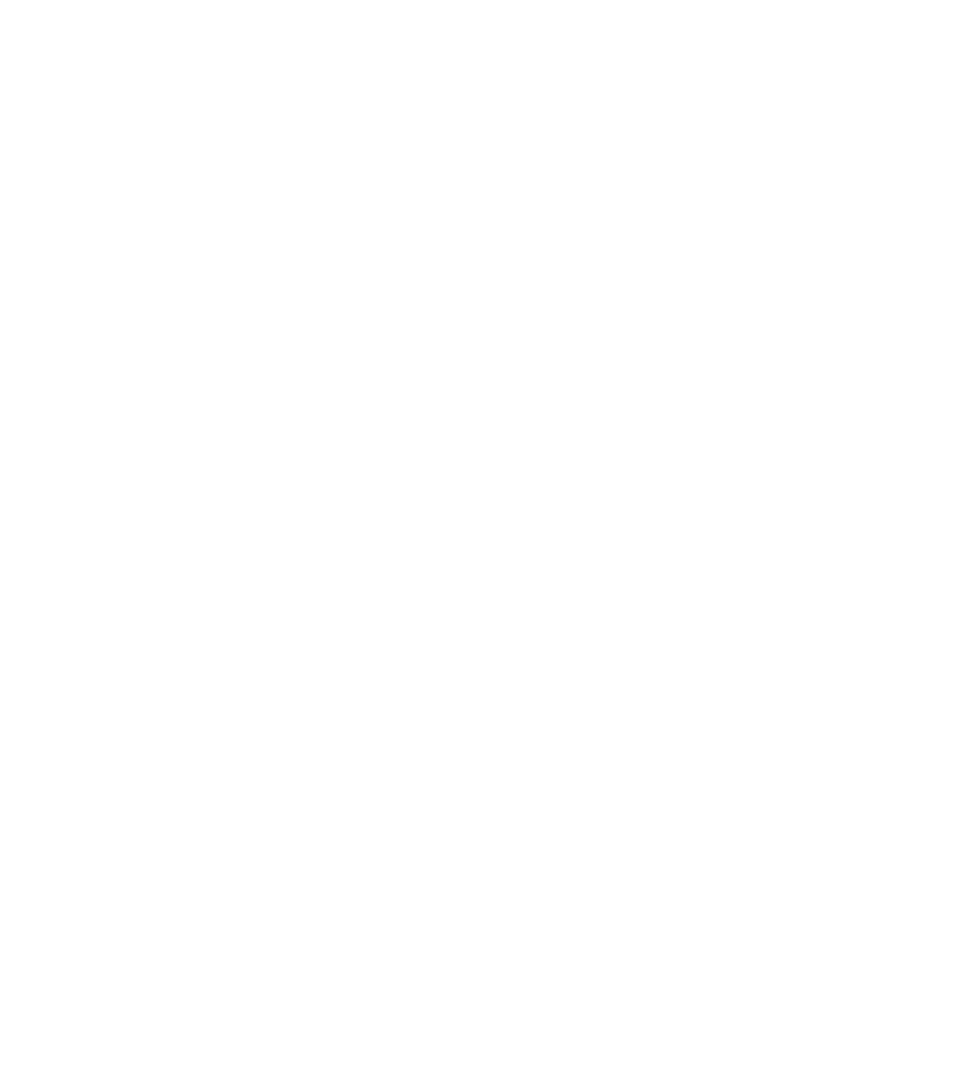
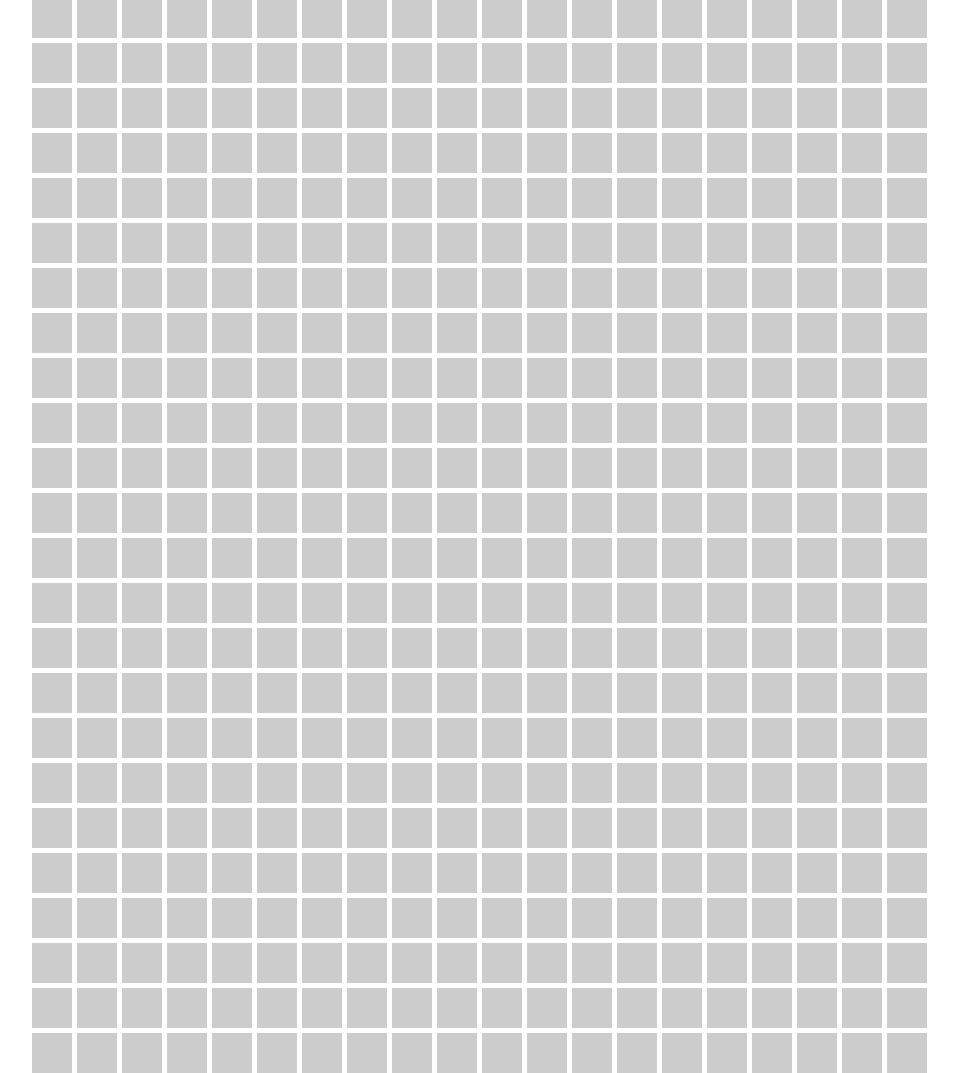
Before and after one commit to acciojob/Color-board-manishloginn, a website: page main.html in a window 1280 px wide. Shown: the top 1073 px of the page, without its empty margins (161-1119 px from the left). Before the commit the page ends 800 px from the top, so only its background shows below. Drawn offline with Linux system fonts and the light colour scheme.

Commit message:
created a submission

```diff
--- a/main.html
+++ b/main.html
@@ -7,6 +7,10 @@
 </head>
 
 <body>
+
+	    <div class="container">
+        <!-- Generate 800 square boxes dynamically using JavaScript -->
+    </div>
 	<!-- the entire body must be written by student -->
     <script type="text/javascript" src="./script.js">
 </script>
--- a/script.js
+++ b/script.js
@@ -1 +1,19 @@
 //your JS code here. If required.
+document.addEventListener("DOMContentLoaded", function () {
+    const container = document.querySelector('.container');
+
+    // Generate 800 square boxes dynamically
+    for (let i = 0; i < 800; i++) {
+        const square = document.createElement('div');
+        square.classList.add('square');
+        container.appendChild(square);
+
+        // Add an event listener for hover effect and timeout for color disappearance
+        square.addEventListener('mouseover', function () {
+            square.style.backgroundColor = '#3498db'; // Color on hover
+            setTimeout(() => {
+                square.style.backgroundColor = '#ccc'; // Restore initial color after 1 second
+            }, 1000);
+        });
+    }
+});
--- a/styles.css
+++ b/styles.css
@@ -1 +1,25 @@
 /*  your css code here. If applicable */
+body {
+    display: flex;
+    justify-content: center;
+    align-items: center;
+    height: 100vh;
+    margin: 0;
+}
+
+.container {
+    display: grid;
+    grid-template-columns: repeat(20, 40px); /* Adjust the number of columns as needed */
+    gap: 5px;
+}
+
+.square {
+    width: 40px;
+    height: 40px;
+    background-color: #ccc; /* Initial background color */
+    transition: background-color 1s ease; /* Smooth transition for 1 second */
+}
+
+.square:hover {
+    background-color: #3498db; /* Color on hover */
+}
```
